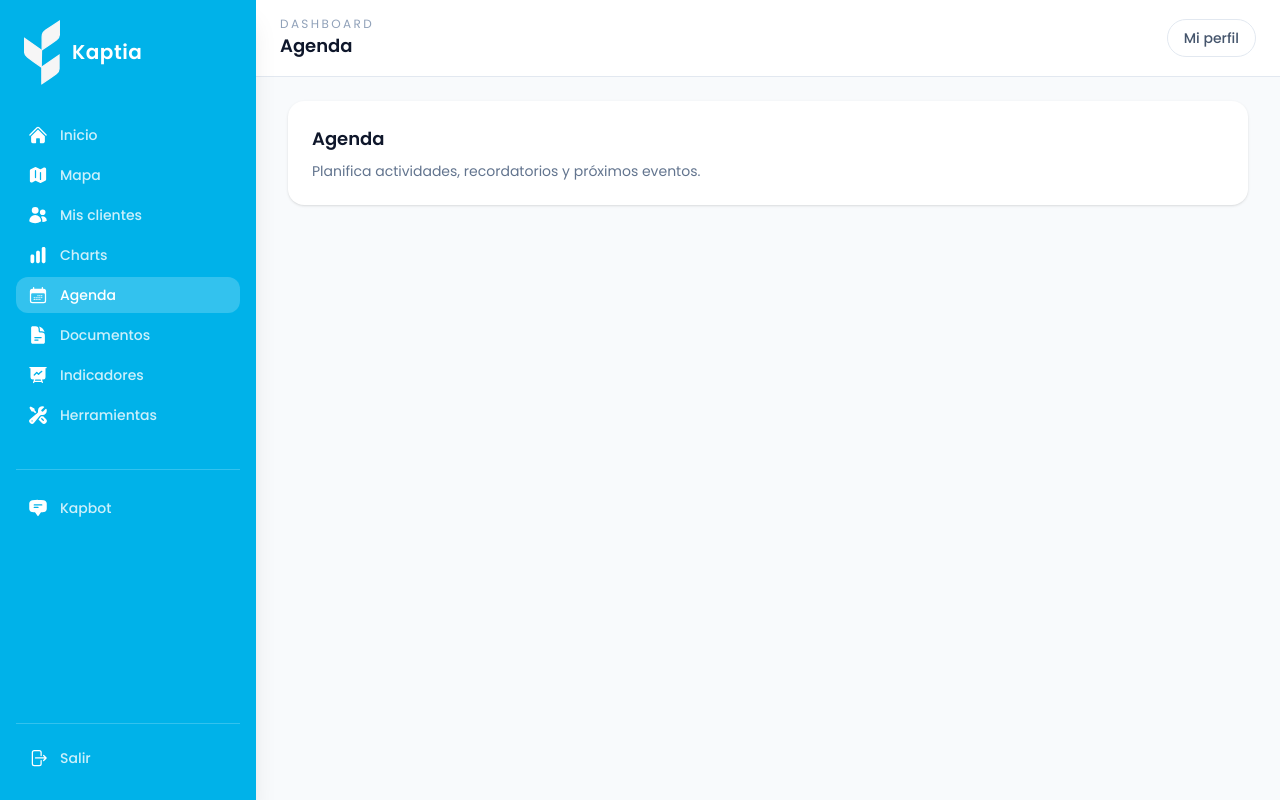
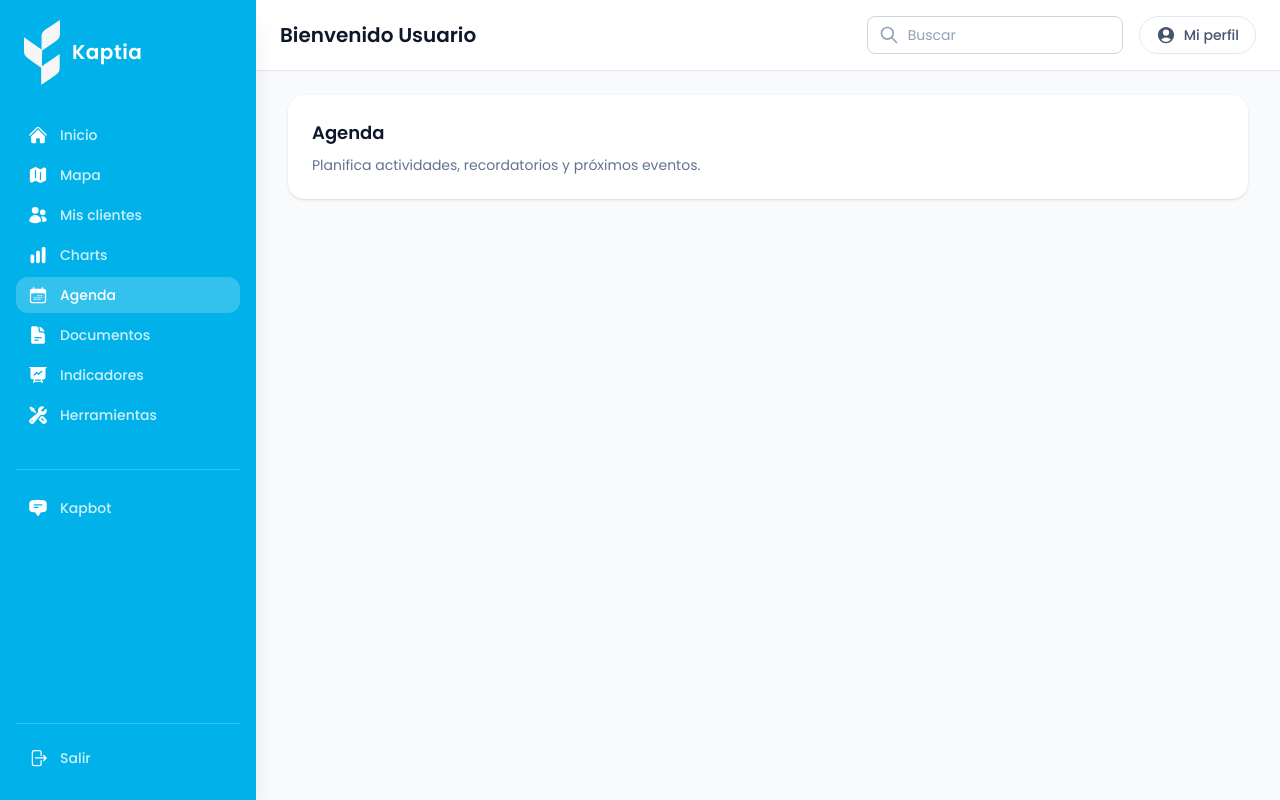
Before and after one commit to Kaptia-Dev/Kaptia-Front, a Next.js app: page /crm/agenda in a window 1280 px wide. Built offline with nearby package versions, Linux system fonts and the light colour scheme; what @midudev/tailwind-animations would draw is missing.

Commit message:
feat: enhance Header component with user greeting and search functionality

```diff
--- a/src/app/crm/components/layout/Header.tsx
+++ b/src/app/crm/components/layout/Header.tsx
@@ -1,21 +1,26 @@
 "use client";
 
 import React from "react";
-import { Bars3BottomLeftIcon } from "@heroicons/react/24/solid";
+import { Bars3BottomLeftIcon, UserCircleIcon } from "@heroicons/react/24/solid";
+import { SearchBar } from "../ui/SearchBar";
 
 interface HeaderProps {
   title: string;
   subtitle?: string;
   onMenuClick: () => void;
+  userName?: string;
 }
 
 export const Header: React.FC<HeaderProps> = ({
   title,
   subtitle = "Dashboard",
   onMenuClick,
+  userName = "Usuario",
 }) => {
   return (
-    <header className="sticky top-0 z-10 flex items-center justify-between border-b border-slate-200 bg-white/90 px-4 py-4 backdrop-blur md:px-6">
+    <header className="sticky top-0 z-10 border-b border-slate-200 bg-white/90 px-4 py-4 backdrop-blur md:px-6">
+      <div className="flex items-center justify-between gap-4">
+        {/* Left Section */}
         <div className="flex items-center gap-3">
           <button
             type="button"
@@ -26,18 +31,29 @@ export const Header: React.FC<HeaderProps> = ({
             <Bars3BottomLeftIcon className="h-5 w-5" />
           </button>
           <div>
-          <p className="text-xs uppercase tracking-[0.2em] text-slate-400">
-            {subtitle}
-          </p>
-          <h1 className="text-lg font-semibold text-slate-900">{title}</h1>
+            <h1 className="text-xl font-semibold text-slate-900">
+              Bienvenido {userName}
+            </h1>
           </div>
         </div>
+
+        {/* Right Section */}
+        <div className="flex items-center gap-4">
+          {/* Search Bar */}
+          <div className="hidden md:block">
+            <SearchBar placeholder="Buscar" className="w-64" />
+          </div>
+
+          {/* Profile Button */}
           <button
             type="button"
-        className="rounded-full border border-slate-200 px-4 py-2 text-sm font-medium text-slate-600 transition hover:border-slate-300 hover:text-slate-900"
+            className="flex items-center gap-2 rounded-full border border-slate-200 px-4 py-2 text-sm font-medium text-slate-600 transition hover:border-slate-300 hover:text-slate-900"
           >
-        Mi perfil
+            <UserCircleIcon className="h-5 w-5" />
+            <span className="hidden sm:inline">Mi perfil</span>
           </button>
+        </div>
+      </div>
     </header>
   );
 };
```
Lines whose indentation alone changed are shown as unchanged.
